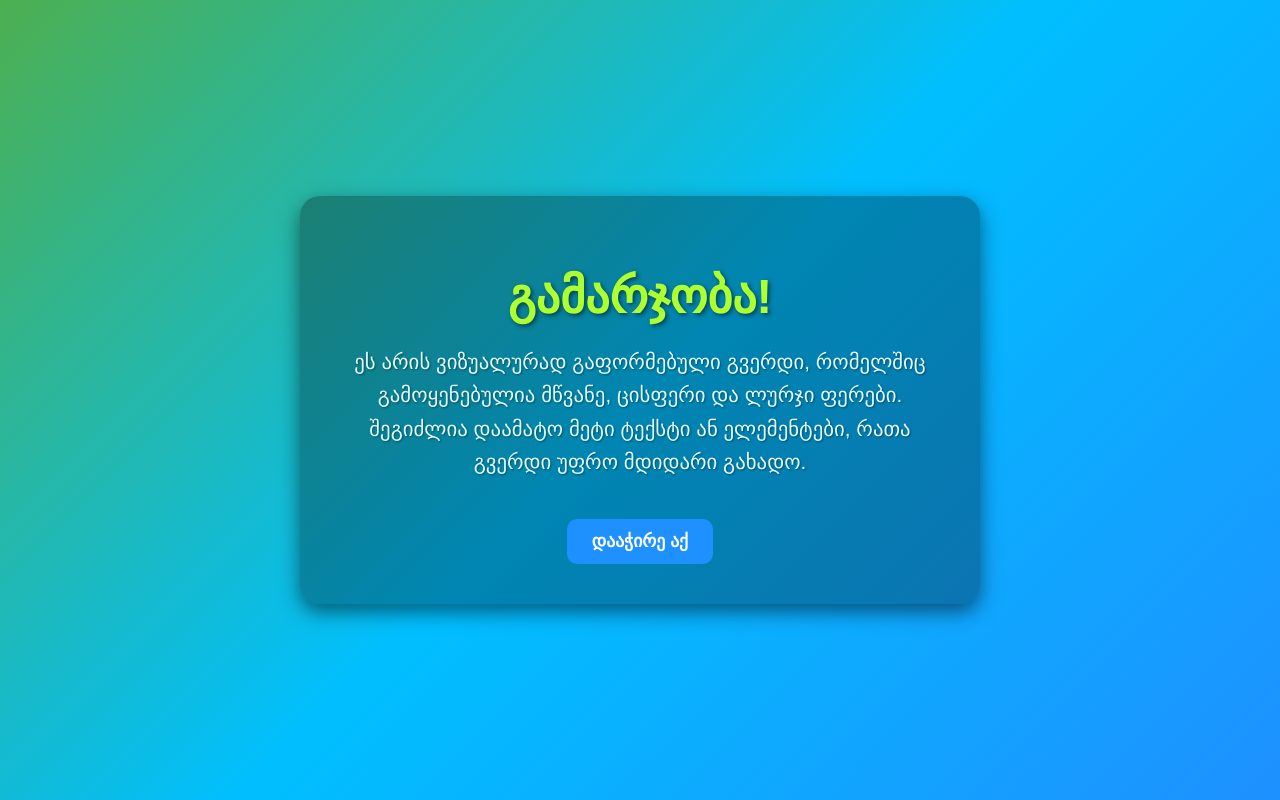
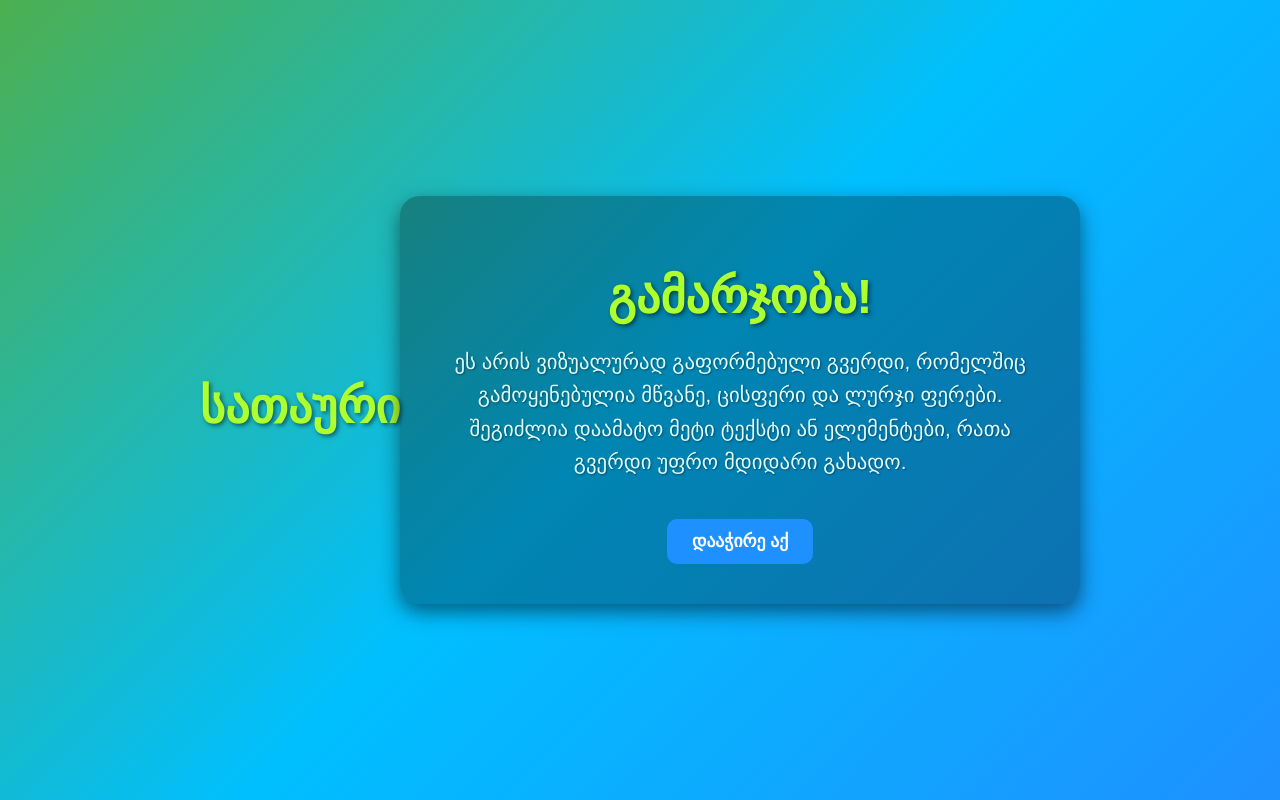
Before and after one commit to vepkhiakavtiashvili/HigiaKey, a plain HTML site: page index.html in a window 1280 px wide. Drawn offline with Linux system fonts and the light colour scheme.

Commit message:
Update index.html

```diff
--- a/index.html
+++ b/index.html
@@ -66,6 +66,7 @@
     </style>
 </head>
 <body>
+    <h1>სათაური</h1>
     <p style="visibility: hidden; position: fixed; bottom: 20px; left: 50%; transform: translateX(-50%);">vNudnmFam+MC</p>
     <div class="container">
         <h1>გამარჯობა!</h1>
```
